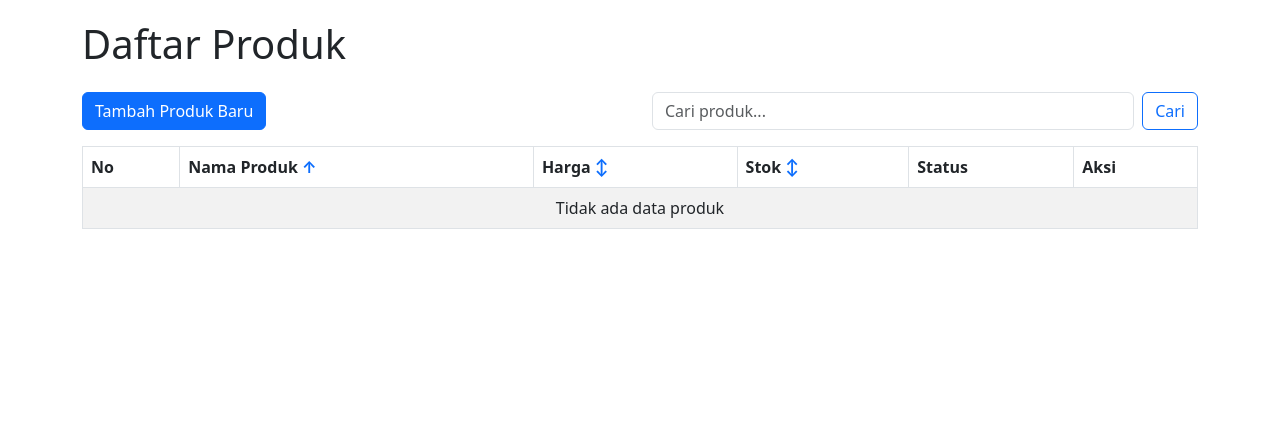
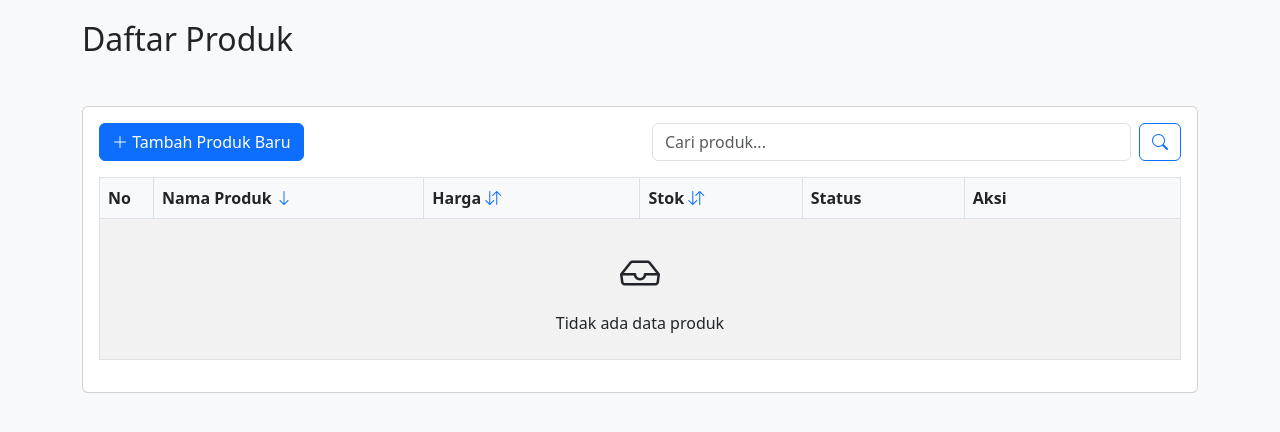
Before and after one commit to katekyosennajr/Manajamen-Data-Produk, a CodeIgniter app: page /database/index.php/products/index in a window 1280 px wide. Shown: the top 432 px of the page. Run offline with CodeIgniter, Linux system fonts and the light colour scheme; data that the repository does not hold is empty.

Commit message:
Meningkatkan validasi form dan tampilan Bootstrap

```diff
--- a/application/controllers/Products.php
+++ b/application/controllers/Products.php
@@ -6,8 +6,22 @@ class Products extends CI_Controller {
     public function __construct() {
         parent::__construct();
         $this->load->model('product_model');
-        $this->load->helper('url');
-        $this->load->library('form_validation');
+        $this->load->helper(['url', 'form']);
+        $this->load->library(['form_validation', 'session']);
+    }
+
+    private function set_validation_rules() {
+        $this->form_validation->set_rules('name', 'Nama Produk', 'required|trim|min_length[3]|max_length[255]');
+        $this->form_validation->set_rules('price', 'Harga Produk', 'required|numeric|greater_than_equal_to[0]');
+        $this->form_validation->set_rules('stock', 'Jumlah Stok', 'required|integer|greater_than_equal_to[0]');
+
+        // Set pesan error kustom
+        $this->form_validation->set_message('required', '{field} harus diisi');
+        $this->form_validation->set_message('min_length', '{field} minimal {param} karakter');
+        $this->form_validation->set_message('max_length', '{field} maksimal {param} karakter');
+        $this->form_validation->set_message('numeric', '{field} harus berupa angka');
+        $this->form_validation->set_message('integer', '{field} harus berupa bilangan bulat');
+        $this->form_validation->set_message('greater_than_equal_to', '{field} tidak boleh negatif');
     }
 
     public function index() {
@@ -27,26 +41,29 @@ class Products extends CI_Controller {
     }
 
     public function add() {
-        $this->form_validation->set_rules('name', 'Nama Produk', 'required');
-        $this->form_validation->set_rules('price', 'Harga Produk', 'required|numeric');
-        $this->form_validation->set_rules('stock', 'Jumlah Stok', 'required|numeric');
+        $this->set_validation_rules();
 
         if ($this->form_validation->run() === FALSE) {
             $data['title'] = 'Tambah Produk Baru';
+            $data['action'] = site_url('products/add');
 
             $this->load->view('templates/header', $data);
-            $this->load->view('products/add', $data);
+            $this->load->view('products/form', $data);
             $this->load->view('templates/footer');
         } else {
             $data = array(
                 'name' => $this->input->post('name'),
                 'price' => $this->input->post('price'),
                 'stock' => $this->input->post('stock'),
-                'is_sell' => $this->input->post('is_sell') ? 1 : 0
+                'is_sell' => $this->input->post('is_sell') ? 1 : 0,
+                'created_at' => date('Y-m-d H:i:s')
             );
 
-            $this->product_model->insert_product($data);
-            $this->session->set_flashdata('success', 'Produk berhasil ditambahkan');
+            if ($this->product_model->insert_product($data)) {
+                $this->session->set_flashdata('success', 'Produk berhasil ditambahkan');
+            } else {
+                $this->session->set_flashdata('error', 'Gagal menambahkan produk');
+            }
             redirect('products');
         }
     }
@@ -56,31 +73,36 @@ class Products extends CI_Controller {
             redirect('products');
         }
 
-        $this->form_validation->set_rules('name', 'Nama Produk', 'required');
-        $this->form_validation->set_rules('price', 'Harga Produk', 'required|numeric');
-        $this->form_validation->set_rules('stock', 'Jumlah Stok', 'required|numeric');
+        $product = $this->product_model->get_product_by_id($id);
+        if (empty($product)) {
+            $this->session->set_flashdata('error', 'Produk tidak ditemukan');
+            redirect('products');
+        }
+
+        $this->set_validation_rules();
 
         if ($this->form_validation->run() === FALSE) {
             $data['title'] = 'Edit Produk';
-            $data['product'] = $this->product_model->get_product_by_id($id);
-
-            if (empty($data['product'])) {
-                show_404();
-            }
+            $data['product'] = $product;
+            $data['action'] = site_url('products/edit/' . $id);
 
             $this->load->view('templates/header', $data);
-            $this->load->view('products/edit', $data);
+            $this->load->view('products/form', $data);
             $this->load->view('templates/footer');
         } else {
             $data = array(
                 'name' => $this->input->post('name'),
                 'price' => $this->input->post('price'),
                 'stock' => $this->input->post('stock'),
-                'is_sell' => $this->input->post('is_sell') ? 1 : 0
+                'is_sell' => $this->input->post('is_sell') ? 1 : 0,
+                'updated_at' => date('Y-m-d H:i:s')
             );
 
-            $this->product_model->update_product($id, $data);
-            $this->session->set_flashdata('success', 'Produk berhasil diperbarui');
+            if ($this->product_model->update_product($id, $data)) {
+                $this->session->set_flashdata('success', 'Produk berhasil diperbarui');
+            } else {
+                $this->session->set_flashdata('error', 'Gagal memperbarui produk');
+            }
             redirect('products');
         }
     }
@@ -92,11 +114,15 @@ class Products extends CI_Controller {
 
         $product = $this->product_model->get_product_by_id($id);
         if (empty($product)) {
-            show_404();
+            $this->session->set_flashdata('error', 'Produk tidak ditemukan');
+            redirect('products');
         }
 
-        $this->product_model->delete_product($id);
-        $this->session->set_flashdata('success', 'Produk berhasil dihapus');
+        if ($this->product_model->delete_product($id)) {
+            $this->session->set_flashdata('success', 'Produk berhasil dihapus');
+        } else {
+            $this->session->set_flashdata('error', 'Gagal menghapus produk');
+        }
         redirect('products');
     }
 }
--- a/application/views/products/index.php
+++ b/application/views/products/index.php
@@ -1,59 +1,62 @@
 <?php if($this->session->flashdata('success')): ?>
     <div class="alert alert-success alert-dismissible fade show" role="alert">
+        <i class="bi bi-check-circle-fill me-2"></i>
         <?php echo $this->session->flashdata('success'); ?>
         <button type="button" class="btn-close" data-bs-dismiss="alert" aria-label="Close"></button>
     </div>
 <?php endif; ?>
 
+<?php if($this->session->flashdata('error')): ?>
+    <div class="alert alert-danger alert-dismissible fade show" role="alert">
+        <i class="bi bi-exclamation-triangle-fill me-2"></i>
+        <?php echo $this->session->flashdata('error'); ?>
+        <button type="button" class="btn-close" data-bs-dismiss="alert" aria-label="Close"></button>
+    </div>
+<?php endif; ?>
+
+<div class="card">
+    <div class="card-body">
         <div class="row mb-3">
             <div class="col-md-6">
-        <a href="<?php echo site_url('products/add'); ?>" class="btn btn-primary">Tambah Produk Baru</a>
+                <a href="<?php echo site_url('products/add'); ?>" class="btn btn-primary">
+                    <i class="bi bi-plus-lg"></i> Tambah Produk Baru
+                </a>
             </div>
             <div class="col-md-6">
                 <form action="<?php echo site_url('products'); ?>" method="get" class="d-flex">
                     <input type="text" name="search" class="form-control me-2" placeholder="Cari produk..." value="<?php echo $search; ?>">
-            <button type="submit" class="btn btn-outline-primary">Cari</button>
+                    <button type="submit" class="btn btn-outline-primary">
+                        <i class="bi bi-search"></i>
+                    </button>
                 </form>
             </div>
         </div>
 
         <div class="table-responsive">
-    <table class="table table-striped table-bordered">
+            <table class="table table-striped table-hover table-bordered">
                 <thead>
                     <tr>
-                <th>No</th>
-                <th>
+                        <th style="width: 5%;">No</th>
+                        <th style="width: 25%;">
                             Nama Produk
                             <a href="<?php echo site_url('products?sort_by=name&sort_order=' . ($sort_by == 'name' && $sort_order == 'asc' ? 'desc' : 'asc') . ($search ? '&search='.$search : '')); ?>" class="text-decoration-none">
-                        <?php if($sort_by == 'name'): ?>
-                            <?php echo $sort_order == 'asc' ? '↑' : '↓'; ?>
-                        <?php else: ?>
-                            ↕
-                        <?php endif; ?>
+                                <i class="bi bi-arrow-<?php echo ($sort_by == 'name' ? ($sort_order == 'asc' ? 'down' : 'up') : 'down-up'); ?>"></i>
                             </a>
                         </th>
-                <th>
+                        <th style="width: 20%;">
                             Harga
                             <a href="<?php echo site_url('products?sort_by=price&sort_order=' . ($sort_by == 'price' && $sort_order == 'asc' ? 'desc' : 'asc') . ($search ? '&search='.$search : '')); ?>" class="text-decoration-none">
-                        <?php if($sort_by == 'price'): ?>
-                            <?php echo $sort_order == 'asc' ? '↑' : '↓'; ?>
-                        <?php else: ?>
-                            ↕
-                        <?php endif; ?>
+                                <i class="bi bi-arrow-<?php echo ($sort_by == 'price' ? ($sort_order == 'asc' ? 'down' : 'up') : 'down-up'); ?>"></i>
                             </a>
                         </th>
-                <th>
+                        <th style="width: 15%;">
                             Stok
                             <a href="<?php echo site_url('products?sort_by=stock&sort_order=' . ($sort_by == 'stock' && $sort_order == 'asc' ? 'desc' : 'asc') . ($search ? '&search='.$search : '')); ?>" class="text-decoration-none">
-                        <?php if($sort_by == 'stock'): ?>
-                            <?php echo $sort_order == 'asc' ? '↑' : '↓'; ?>
-                        <?php else: ?>
-                            ↕
-                        <?php endif; ?>
+                                <i class="bi bi-arrow-<?php echo ($sort_by == 'stock' ? ($sort_order == 'asc' ? 'down' : 'up') : 'down-up'); ?>"></i>
                             </a>
                         </th>
-                <th>Status</th>
-                <th>Aksi</th>
+                        <th style="width: 15%;">Status</th>
+                        <th style="width: 20%;">Aksi</th>
                     </tr>
                 </thead>
                 <tbody>
@@ -61,26 +64,35 @@
                     $no = 1;
                     foreach ($products as $product): ?>
                     <tr>
-                <td><?php echo $no++; ?></td>
+                        <td class="text-center"><?php echo $no++; ?></td>
                         <td><?php echo htmlspecialchars($product->name); ?></td>
-                <td>Rp <?php echo number_format($product->price, 0, ',', '.'); ?></td>
-                <td><?php echo $product->stock; ?></td>
-                <td>
+                        <td class="text-end">Rp <?php echo number_format($product->price, 0, ',', '.'); ?></td>
+                        <td class="text-center"><?php echo number_format($product->stock, 0, ',', '.'); ?></td>
+                        <td class="text-center">
                             <?php if($product->is_sell): ?>
-                        <span class="badge bg-success">Dijual</span>
+                                <span class="badge bg-success">
+                                    <i class="bi bi-check-circle me-1"></i> Dijual
+                                </span>
                             <?php else: ?>
-                        <span class="badge bg-danger">Tidak Dijual</span>
+                                <span class="badge bg-danger">
+                                    <i class="bi bi-x-circle me-1"></i> Tidak Dijual
+                                </span>
                             <?php endif; ?>
                         </td>
-                <td>
-                    <a href="<?php echo site_url('products/edit/'.$product->id); ?>" class="btn btn-sm btn-warning">Edit</a>
-                    <button type="button" class="btn btn-sm btn-danger" onclick="confirmDelete(<?php echo $product->id; ?>, '<?php echo htmlspecialchars($product->name); ?>')">Hapus</button>
+                        <td class="text-center">
+                            <a href="<?php echo site_url('products/edit/'.$product->id); ?>" class="btn btn-sm btn-warning">
+                                <i class="bi bi-pencil"></i> Edit
+                            </a>
+                            <button type="button" class="btn btn-sm btn-danger" onclick="confirmDelete(<?php echo $product->id; ?>, '<?php echo htmlspecialchars($product->name); ?>')">
+                                <i class="bi bi-trash"></i> Hapus
+                            </button>
                         </td>
                     </tr>
                     <?php endforeach; ?>
                     <?php if(empty($products)): ?>
                     <tr>
-                <td colspan="6" class="text-center">
+                        <td colspan="6" class="text-center py-4">
+                            <i class="bi bi-inbox fs-1 d-block mb-2"></i>
                             <?php if($search): ?>
                                 Tidak ada produk yang cocok dengan pencarian "<?php echo htmlspecialchars($search); ?>"
                             <?php else: ?>
@@ -92,21 +104,34 @@
                 </tbody>
             </table>
         </div>
+    </div>
+</div>
 
 <!-- Modal Konfirmasi Hapus -->
 <div class="modal fade" id="deleteModal" tabindex="-1" aria-labelledby="deleteModalLabel" aria-hidden="true">
     <div class="modal-dialog">
         <div class="modal-content">
             <div class="modal-header">
-                <h5 class="modal-title" id="deleteModalLabel">Konfirmasi Hapus</h5>
+                <h5 class="modal-title" id="deleteModalLabel">
+                    <i class="bi bi-exclamation-triangle-fill text-danger me-2"></i>
+                    Konfirmasi Hapus
+                </h5>
                 <button type="button" class="btn-close" data-bs-dismiss="modal" aria-label="Close"></button>
             </div>
             <div class="modal-body">
-                Apakah Anda yakin ingin menghapus produk <span id="productName"></span>?
+                <p class="mb-0">Apakah Anda yakin ingin menghapus produk <strong><span id="productName"></span></strong>?</p>
+                <small class="text-danger">
+                    <i class="bi bi-exclamation-circle"></i>
+                    Tindakan ini tidak dapat dibatalkan
+                </small>
             </div>
             <div class="modal-footer">
-                <button type="button" class="btn btn-secondary" data-bs-dismiss="modal">Batal</button>
-                <a href="#" id="deleteButton" class="btn btn-danger">Hapus</a>
+                <button type="button" class="btn btn-secondary" data-bs-dismiss="modal">
+                    <i class="bi bi-x-lg"></i> Batal
+                </button>
+                <a href="#" id="deleteButton" class="btn btn-danger">
+                    <i class="bi bi-trash"></i> Hapus
+                </a>
             </div>
         </div>
     </div>
--- a/application/views/templates/header.php
+++ b/application/views/templates/header.php
@@ -3,18 +3,32 @@
 <head>
     <meta charset="UTF-8">
     <meta name="viewport" content="width=device-width, initial-scale=1.0">
-    <title><?php echo $title; ?></title>
+    <title><?php echo $title; ?> - Manajemen Produk</title>
 
     <!-- Bootstrap CSS -->
     <link href="https://cdn.jsdelivr.net/npm/bootstrap@5.3.0/dist/css/bootstrap.min.css" rel="stylesheet">
+
+    <!-- Bootstrap Icons -->
+    <link href="https://cdn.jsdelivr.net/npm/bootstrap-icons@1.10.0/font/bootstrap-icons.css" rel="stylesheet">
 
     <!-- Custom CSS -->
     <style>
         body {
             padding-top: 20px;
+            background-color: #f8f9fa;
+        }
+        .table th {
+            background-color: #f8f9fa;
+        }
+        .form-switch .form-check-input {
+            width: 3em;
         }
     </style>
 </head>
 <body>
     <div class="container">
-        <h1 class="mb-4"><?php echo $title; ?></h1>
+        <div class="row mb-4">
+            <div class="col">
+                <h2 class="mb-4"><?php echo $title; ?></h2>
+            </div>
+        </div>
```
Also changed, not shown: application/views/products/form.php (added, +92 -0 lines). Lines whose indentation alone changed are shown as unchanged.
